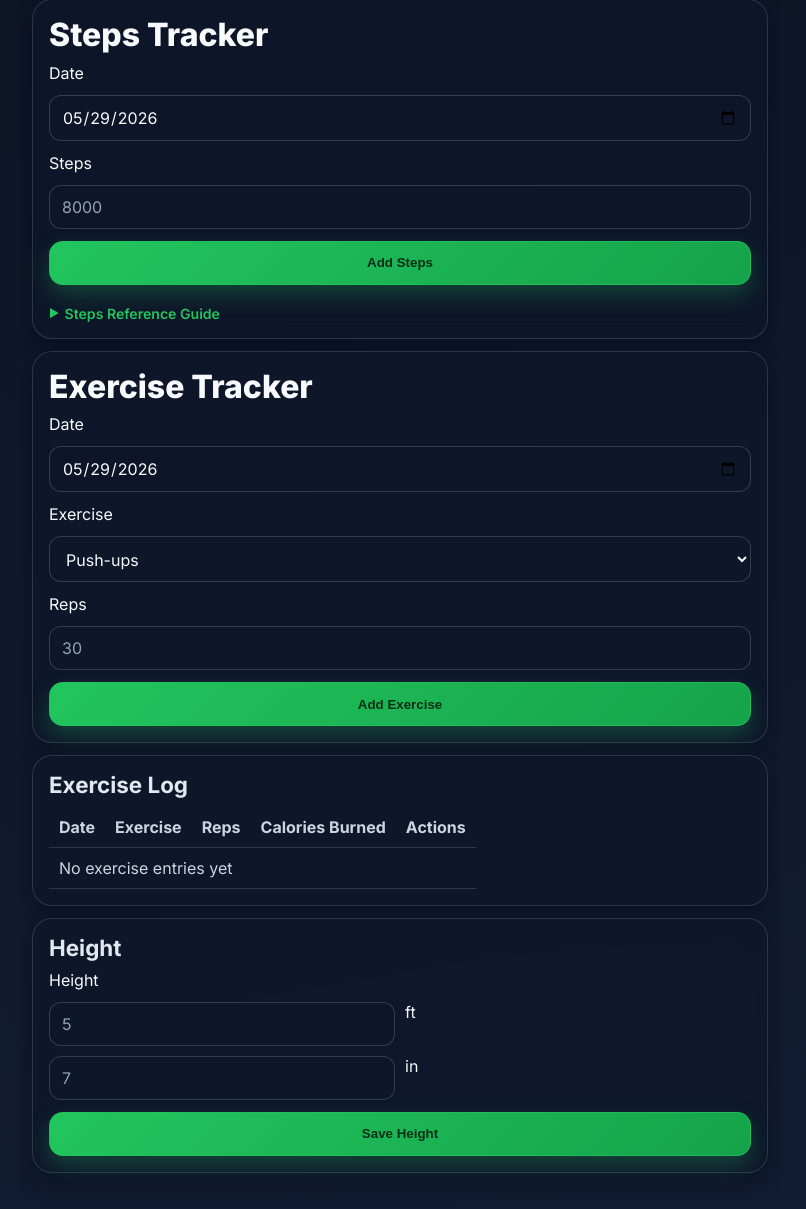
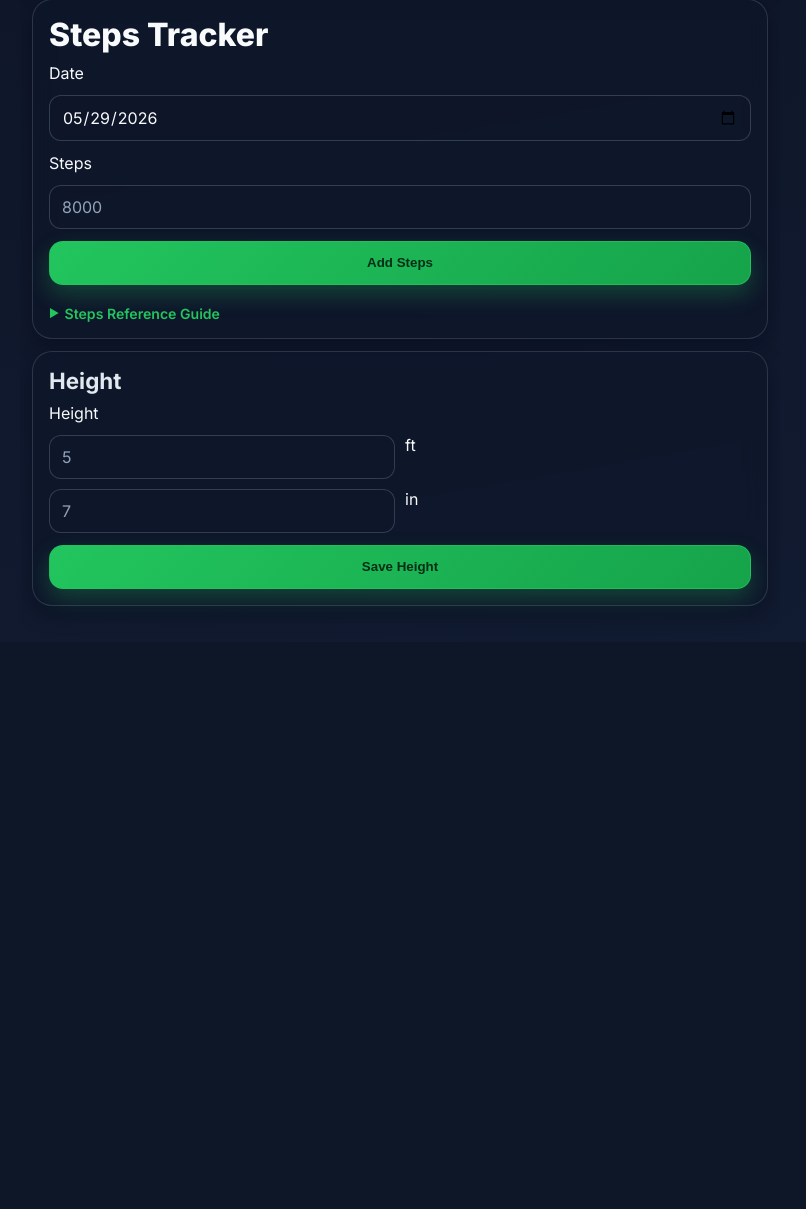
Before and after one commit to badarhayat/Desi-Fitness, a Flask app: page /track in a window 1280 px wide. Shown: the part 626-1835 px from the top of the page, without its empty margins (240-1046 px from the left). After the commit the page ends 1232 px from the top, so only its background shows below. Run offline with Flask 3, Linux system fonts and the light colour scheme; the visitor is signed in with stand-in values (Sample User, id 1).

Commit message:
Remove exercise tracker section from tracker tab

```diff
--- a/templates/track.html
+++ b/templates/track.html
@@ -73,70 +73,6 @@
 </section>
 
 <section class="grid">
-    <div class="panel">
-        <h1>{{ t("Exercise Tracker / ورزش ٹریک کریں") }}</h1>
-        <form method="post">
-            <label for="exercise_date">Date / تاریخ</label>
-            <input id="exercise_date" type="date" name="exercise_date" value="{{ editing_exercise.date if editing_exercise else today }}">
-
-            <label for="exercise_type">Exercise / ورزش</label>
-            <select id="exercise_type" name="exercise_type">
-                <option value="pushups" {% if editing_exercise and editing_exercise.type == 'pushups' %}selected{% endif %}>Push-ups / پش اپ</option>
-                <option value="squats" {% if editing_exercise and editing_exercise.type == 'squats' %}selected{% endif %}>Squats / اسکواٹ</option>
-            </select>
-
-            <label for="reps">Reps / تعداد</label>
-            <input id="reps" name="reps" type="number" min="1" placeholder="30" value="{{ editing_exercise.reps if editing_exercise else '' }}">
-
-            {% if editing_exercise %}
-            <input type="hidden" name="exercise_id" value="{{ editing_exercise.id }}">
-            {% endif %}
-            <button type="submit" name="action" value="save_exercise">{% if editing_exercise %}{{ t("Save Exercise / ورزش محفوظ") }}{% else %}{{ t("Add Exercise / ورزش شامل کریں") }}{% endif %}</button>
-        </form>
-    </div>
-</section>
-
-<section class="grid">
-    <div class="panel" style="grid-column: 1 / -1;">
-        <h2>{{ t("Exercise Log / ورزش لاگ") }}</h2>
-        <table>
-            <thead>
-                <tr>
-                    <th>Date / تاریخ</th>
-                    <th>Exercise / ورزش</th>
-                    <th>Reps / تعداد</th>
-                    <th>Calories Burned / جلائی گئی کیلوریز</th>
-                    <th>Actions / کارروائی</th>
-                </tr>
-            </thead>
-            <tbody>
-                {% for item in exercise_log %}
-                <tr>
-                    <td>{{ item.date }}</td>
-                    <td>{% if item.type == 'pushups' %}Push-ups / پش اپ{% else %}Squats / اسکواٹ{% endif %}</td>
-                    <td>{{ item.reps }}</td>
-                    <td>{{ item.calories_lost }}</td>
-                    <td>
-                        <div class="inline-actions">
-                        <form method="post" class="inline-form">
-                            <input type="hidden" name="exercise_id" value="{{ item.id }}">
-                            <button class="secondary-btn" type="submit" name="action" value="edit_exercise">{{ t("Edit / ترمیم") }}</button>
-                        </form>
-                        <form method="post" class="inline-form">
-                            <input type="hidden" name="exercise_id" value="{{ item.id }}">
-                            <button class="danger-btn" type="submit" name="action" value="delete_exercise">{{ t("Delete / حذف") }}</button>
-                        </form>
-                        </div>
-                    </td>
-                </tr>
-                {% else %}
-                <tr><td colspan="5" class="muted">{{ t("No exercise entries yet / ابھی کوئی ورزش اندراج نہیں") }}</td></tr>
-                {% endfor %}
-            </tbody>
-        </table>
-    </div>
-</section>
-<section class="grid">
     <div class="panel" id="height-form">
         <h2>{{ t("Height / قد") }}</h2>
         {% if profile and profile.height_feet is not none %}
```
